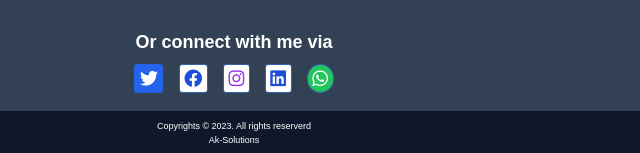
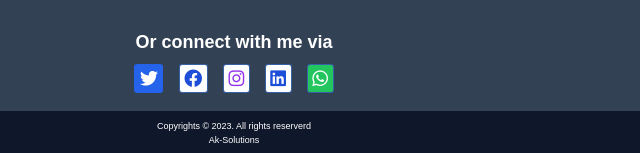
Before and after one commit to WaweruAntony/portfolio, a website: page index.html in a window 1280 px wide. Shown: the part 3615-3768 px from the top of the page, 406-1046 px from the left. Drawn offline with Linux system fonts and the light colour scheme.

Commit message:
edited image

```diff
--- a/index.html
+++ b/index.html
@@ -127,7 +127,7 @@
                                                   <a class="mr-2" href="https://www.facebook.com/antony.kariuki.353"><i class="fa-brands fa-facebook text-[1rem] p-1 ring-1 rounded-sm bg-white text-blue-700"></i></a>
                                                   <a class="mr-2" href="https://www.instagram.com/j.antony712"><i class="fa-brands fa-instagram text-[1rem] ring-1 p-1 rounded-sm text-purple-600 bg-white"></i></a>
                                                   <a class="mr-2" href="https://www.linkedin.com/in/antony-waweru-20560361"><i class="fa-brands fa-linkedin text-[1rem] bg-white ring-1 p-1 text-blue-700 rounded-sm"></i></a>
-                                                   <a href="https://wa.me/254707562277?text=Hi,%20thank%20you%20for%20contacting%20me"><i class="fa-brands fa-whatsapp text-[1rem] bg-green-500 ring-1 p-1 rounded-full"></i></a>
+                                                   <a href="https://wa.me/254707562277?text=Hi,%20thank%20you%20for%20contacting%20me"><i class="fa-brands fa-whatsapp text-[1rem] bg-green-500 ring-1 p-1 rounded-sm"></i></a>
                                         </div>
                               </div>
                     </div>
```
